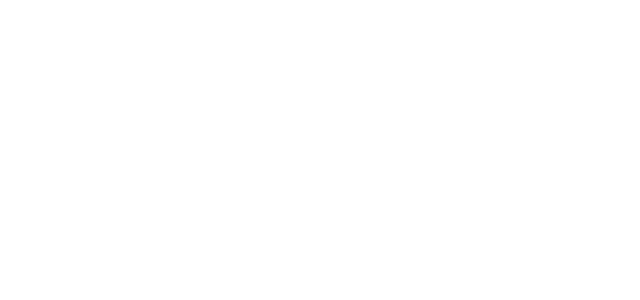
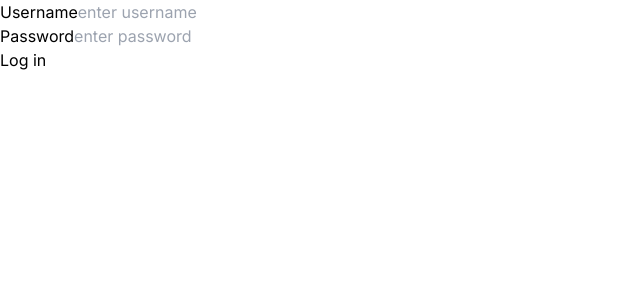
Before and after one commit to jiashao-dev/taskmagnet, a Next.js app: page /login in a window 1280 px wide. Shown: the top 300 px of the page, without its empty margins (0-640 px from the left). Built offline with nearby package versions, Linux system fonts and the light colour scheme; no server answers.

Commit message:
feat: implement account login feature

```diff
--- a/src/app/(auth)/login/_actions/validate-user-action.ts
+++ b/src/app/(auth)/login/_actions/validate-user-action.ts
@@ -4,32 +4,34 @@ import mongoClient from "@/libs/mongoClient";
 import bcrypt from "bcrypt";
 import { redirect } from "next/navigation";
 
-export async function validateUser(data: FormData) {
+export async function validateUser(prevState: string, data: FormData) {
     try {
         await mongoClient.connect();
+
+        const userCollection = mongoClient.db().collection("user");
 
         const username = data.get('username')?.toString();
         const password = data.get('password')?.toString();
 
         if (!username || !password) {
-            return;
+            return "Don't leave the fields blank.";
         }
 
-        const user = await mongoClient.db().collection('user').findOne({
-            "username": username,
-        });
-
+        const user = await userCollection.findOne({ username: username });
         if (!user) {
-            return;
+            return "User does not exists.";
         }
 
         const isMatch = await bcrypt.compare(password, user.password);
         if (!isMatch) {
-            return;
+            return "Invalid credentials.";
         }
 
-        redirect("/dashboard/")
+    } catch(error: any) {
+        return "Something went wrong.";
     } finally {
         await mongoClient.close();
     }
+
+    redirect("/dashboard/");
 }
--- a/src/app/(auth)/login/page.tsx
+++ b/src/app/(auth)/login/page.tsx
@@ -1,7 +1,24 @@
+'use client';
+
+import { useFormState } from "react-dom";
+import { LoginButton } from "./_components/LoginButton";
+import { validateUser } from "./_actions/validate-user-action";
+
 export default function Page() {
+    const [message, dispatch] = useFormState(validateUser, "");
+
     return (
-        <form>
-
+        <form action={dispatch}>
+            <div>{message}</div>
+            <div>
+                <label htmlFor="username">Username</label>
+                <input type="text" name="username" placeholder="enter username" />
+            </div>
+            <div>
+                <label htmlFor="password">Password</label>
+                <input type="password" name="password" placeholder="enter password" />
+            </div>
+            <LoginButton />
         </form>
     )
 }
```
